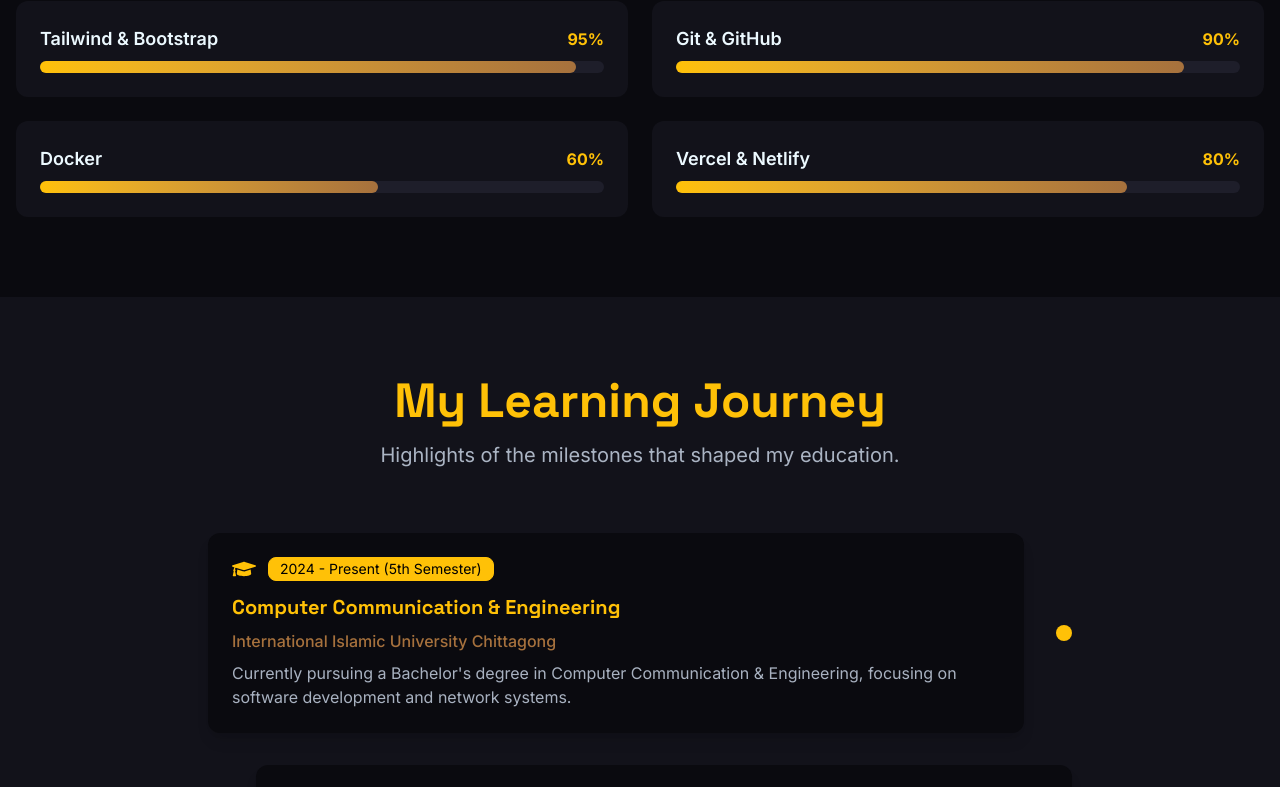
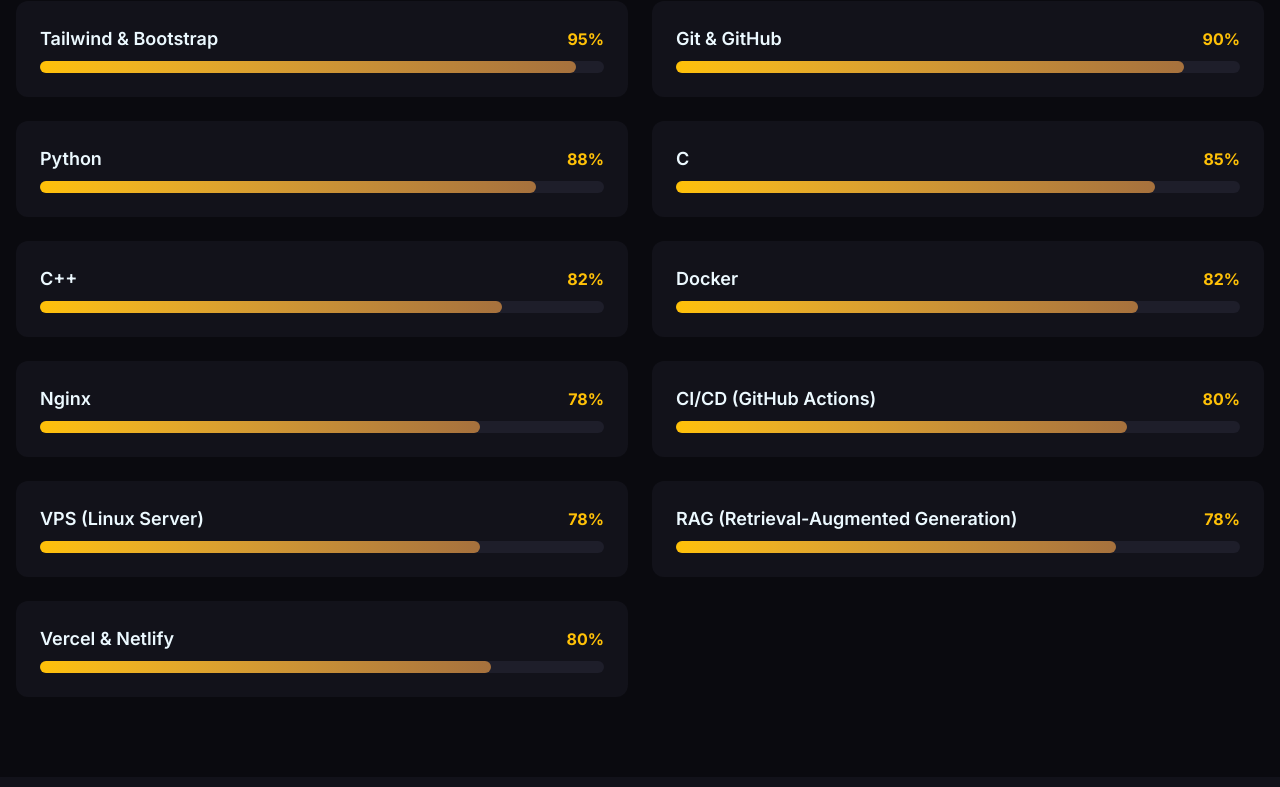
Before and after one commit to HabiburRahmanZihad/Habibur-Rahman-Zihad-Web, a React (Vite) app: page /about in a window 1280 px wide. Shown: the part 1860-2647 px from the top of the page. Built offline with nearby package versions, Linux system fonts and the light colour scheme; no server answers.

Commit message:
feat: enhance footer content, update skills list, and refine home page descriptions

```diff
--- a/src/Components/Footer/Footer.jsx
+++ b/src/Components/Footer/Footer.jsx
@@ -1,7 +1,9 @@
 /* eslint-disable no-unused-vars */
 import { motion } from 'framer-motion';
 import {
-    FaGithub, FaLinkedin, FaTwitter, FaEnvelope, FaFacebook, FaArrowUp,
+    FaArrowUp,
+    FaEnvelope, FaFacebook,
+    FaGithub, FaLinkedin, FaTwitter,
 } from 'react-icons/fa';
 import { Link } from 'react-router';
 import Logo from '../../assets/AllPic/logo/withBorder.png';
@@ -42,7 +44,7 @@ const Footer = () => {
                         Habibur Rahman
                     </h3>
                     <p className="text-base-content/70 text-sm leading-relaxed">
-                        Full Stack Developer building accessible, performant, and visually engaging web applications that solve real problems.
+                        Full-Stack Software Engineer building accessible, performant, and visually engaging web applications that solve real problems.
                     </p>
                 </div>
 
--- a/src/Pages/About/Skills.jsx
+++ b/src/Pages/About/Skills.jsx
@@ -20,7 +20,14 @@ const skills = [
     { name: 'CSS3', level: 90 },
     { name: 'Tailwind & Bootstrap', level: 95 },
     { name: 'Git & GitHub', level: 90 },
-    { name: 'Docker', level: 60 },
+    { name: 'Python', level: 88 },
+    { name: 'C', level: 85 },
+    { name: 'C++', level: 82 },
+    { name: 'Docker', level: 82 },
+    { name: 'Nginx', level: 78 },
+    { name: 'CI/CD (GitHub Actions)', level: 80 },
+    { name: 'VPS (Linux Server)', level: 78 },
+    { name: 'RAG (Retrieval-Augmented Generation)', level: 78 },
     { name: 'Vercel & Netlify', level: 80 },
 ];
 
--- a/src/Pages/Home/Home.jsx
+++ b/src/Pages/Home/Home.jsx
@@ -1,13 +1,12 @@
 /* eslint-disable no-unused-vars */
 import { motion } from 'framer-motion';
+import { useEffect, useRef, useState } from 'react';
+import { FaArrowRight, FaCloud, FaCode, FaDatabase, FaEye, FaFacebook, FaFire, FaGithub, FaLinkedin, FaStar, FaTwitter } from 'react-icons/fa';
+import { HiOutlineChartBar, HiOutlineCubeTransparent, HiOutlineFire } from 'react-icons/hi';
+import { Link, useLocation } from 'react-router';
 import { Typewriter } from 'react-simple-typewriter';
-import { FaArrowRight, FaCode, FaRocket, FaHeart, FaEye, FaFire, FaStar, FaLayerGroup, FaDatabase, FaCloud } from 'react-icons/fa';
-import { HiOutlineCubeTransparent, HiOutlineChartBar, HiOutlineFire } from 'react-icons/hi';
 import Button from '../../Components/Buttons/Button';
 import { SkillCard } from '../../Components/Cards/Card';
-import { Link, useLocation } from 'react-router';
-import { FaLinkedin, FaGithub, FaTwitter, FaFacebook } from 'react-icons/fa';
-import { useEffect, useState, useRef } from 'react';
 
 // Animated counter component for smooth number animation
 const AnimatedCounter = ({ value, duration = 2000 }) => {
@@ -117,16 +116,16 @@ const Home = () => {
         },
         {
             icon: FaDatabase,
-            title: 'Backend Development',
-            description: 'Designing robust server-side systems, RESTful APIs, and scalable database architectures.',
-            tags: ['Node.js', 'Express.js', 'MongoDB', 'Mongoose', 'REST API', 'PostgreSQL', 'MySQL', 'Prisma', 'Firebase'],
+            title: 'Backend & Programming',
+            description: 'Designing robust server-side systems, RESTful APIs, scalable databases, and writing performant code across multiple languages.',
+            tags: ['Node.js', 'Express.js', 'Python', 'C', 'C++', 'MongoDB', 'Mongoose', 'REST API', 'PostgreSQL', 'MySQL', 'Prisma', 'Firebase', 'RAG'],
             level: 96,
         },
         {
             icon: FaCloud,
-            title: 'DevOps & Tooling',
-            description: 'Streamlining development workflows with version control, deployment, and containerisation.',
-            tags: ['Git & GitHub', 'Docker', 'Vercel', 'Netlify', 'AWS'],
+            title: 'DevOps, Cloud & Deployment',
+            description: 'Streamlining workflows with containerisation, CI/CD pipelines, reverse proxies, and self-hosted Linux servers.',
+            tags: ['Git & GitHub', 'Docker', 'Nginx', 'CI/CD', 'VPS', 'Vercel', 'Netlify', 'AWS'],
             level: 98,
         },
     ];
@@ -174,10 +173,12 @@ const Home = () => {
                                 <span className="text-primary font-bold">
                                     <Typewriter
                                         words={[
-                                            'Full Stack Web Developer',
+                                            'Full-Stack Software Engineer',
                                             'MERN Stack Specialist',
                                             'PERN Stack Developer',
                                             'REST API Architect',
+                                            'DevOps & Cloud Enthusiast',
+                                            'AI / RAG Application Builder',
                                             'Open Source Contributor'
                                         ]}
                                         loop={0}
@@ -282,7 +283,7 @@ const Home = () => {
                         </span>
                         <h2 className="text-4xl md:text-5xl font-bold text-primary grotesk mb-4">What I Do Best</h2>
                         <p className="text-lg text-base-content/70 max-w-2xl mx-auto">
-                            I build full-stack web applications using the MERN stack — delivering clean frontends, resilient backends, and smooth DevOps workflows.
+                            As a Full-Stack Software Engineer, I build production-grade web apps end-to-end — crafting clean frontends, resilient backends, and shipping them through solid DevOps workflows.
                         </p>
                     </motion.div>
 
```
